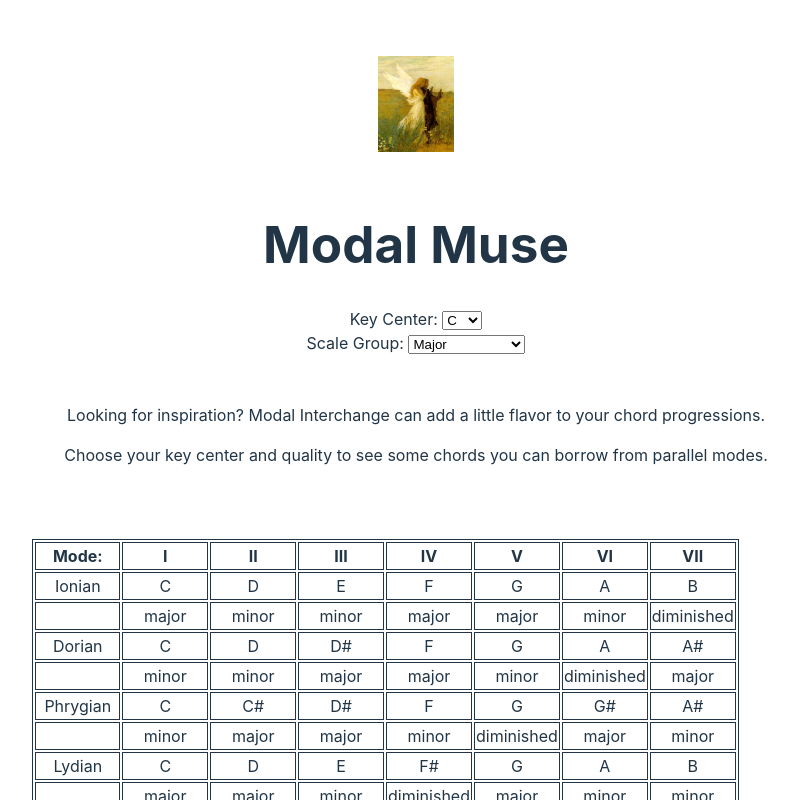
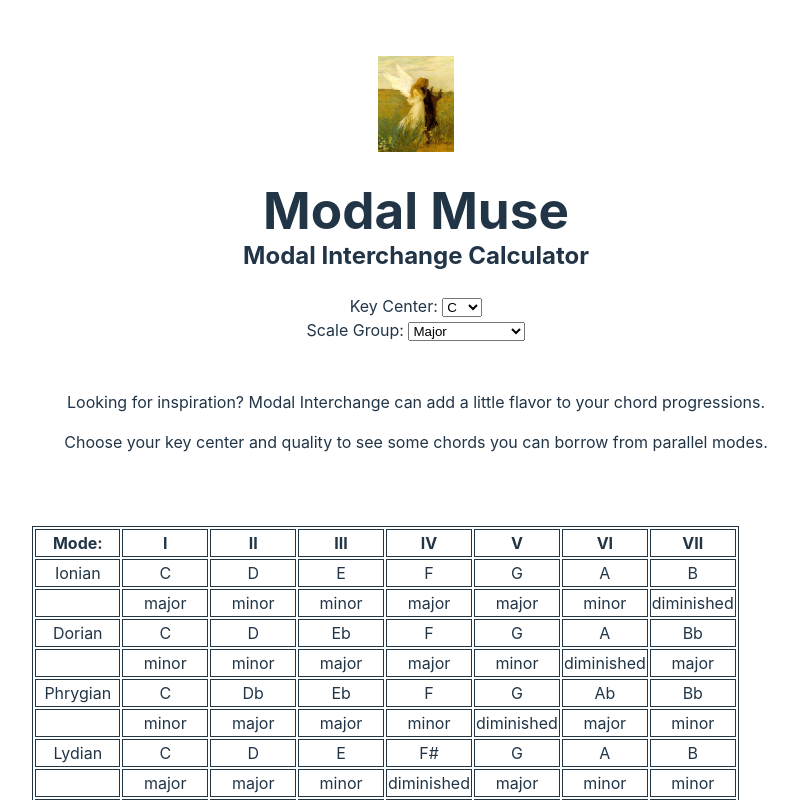
Before and after one commit to jef4490/modal-muse, a React (Vite) app: page / in a window 1280 px wide. Shown: the top 800 px of the page, without its empty margins (224-1022 px from the left). Built offline with nearby package versions, Linux system fonts and the light colour scheme.

Commit message:
spell result diatonically

```diff
--- a/src/App.jsx
+++ b/src/App.jsx
@@ -21,10 +21,11 @@ function App() {
         <img src={museImg} className="muse" alt="React logo" />
       </div>
       <h1>Modal Muse</h1>
+      <h2>Modal Interchange Calculator</h2>
       <div>
       <label>Key Center: </label>
       <select name="key-center" id="key-center" value={keyCenter} onChange={(event) => setKeyCenter(() => event.target.value)}>
-        {Object.values(pitches).map((pitch, i) => <option value={pitch.value} key={i}>{pitch.name}</option>)}
+        {Object.values(pitches).map((pitch, i) => <option value={pitch.value} key={i}>{pitch.names[0]}</option>)}
       </select>
       <br/>
       <label>Scale Group: </label>
@@ -43,7 +44,7 @@ function App() {
         </p>
       </div>
       <br/>
-      <table class="model-table">
+      <table className="model-table">
         <thead>
           <TableHeader />
         </thead>
--- a/src/calculators/scaleCalculator.js
+++ b/src/calculators/scaleCalculator.js
@@ -1,7 +1,31 @@
-import { pitches } from "../constants/constants.js"
+import { pitches, diatonicNotes } from "../constants/constants.js"
 
 export const getScale = (scale) => {
-    return scale.map((scaleDegree) =>
-        { return pitches[scaleDegree%12].name
+    let previousNoteName = null;
+    return scale.map((scaleDegree) => {
+        let result = findDiatonicNameForPitch(pitches[scaleDegree%12], previousNoteName)
+        previousNoteName = result;
+        return result;
     });
 }
+
+function findDiatonicNameForPitch(pitch, previousNoteName){
+    if(previousNoteName === null){
+        return pitch.names[0];
+    }
+    let letterName = diatonicNotes[(getIndexOfDiatonicNote(previousNoteName)+1)%7];
+    return pitch.names.find(name => name[0] === letterName);
+}
+
+function getIndexOfDiatonicNote(pitch){
+    var letterName = pitch[0];
+    let i = 0;
+    while(diatonicNotes[i] != letterName){
+        i++;
+        if(i > 100){
+            break;
+        }
+    }
+
+    return i;
+}
--- a/src/constants/constants.js
+++ b/src/constants/constants.js
@@ -1,17 +1,21 @@
 export const pitches = {
-    0: { value: 0, name: "C"},
-    1: { value: 1, name: "C#"},
-    2: { value: 2, name: "D"},
-    3: { value: 3, name: "D#"},
-    4: { value: 4, name: "E"},
-    5: { value: 5, name: "F"},
-    6: { value: 6, name: "F#"},
-    7: { value: 7, name: "G"},
-    8: { value: 8, name: "G#"},
-    9: { value: 9, name: "A"},
-    10: { value: 10, name: "A#"},
-    11: { value: 11, name: "B"},
+    0: { value: 0, names: ["C", "B#", "Dbb"]},
+    1: { value: 1, names: ["C#", "Bx", "Db"]},
+    2: { value: 2, names: ["D", "Cx", "Ebb"]},
+    3: { value: 3, names: ["D#", "Eb", "Fbb"]},
+    4: { value: 4, names: ["E", "Dx", "Fb"]},
+    5: { value: 5, names: ["F", "E#", "Gbb"]},
+    6: { value: 6, names: ["F#", "Ex", "Gb"]},
+    7: { value: 7, names: ["G", "Fx", "Abb"]},
+    8: { value: 8, names: ["G#", "Ab"]},
+    9: { value: 9, names: ["A", "Gx", "Bbb"]},
+    10: { value: 10, names: ["A#", "Bb"]},
+    11: { value: 11, names: ["B", "Ax", "Cb"]},
 }
+
+export const diatonicNotes = [
+    "A", "B", "C", "D", "E", "F", "G"
+]
 
 export const scales = {
     major: [0, 2, 4, 5, 7, 9, 11],
--- a/src/index.css
+++ b/src/index.css
@@ -70,3 +70,10 @@ button:focus-visible {
 table, th, td, tr.model-table{
   border: 1px solid;
 }
+h1{
+  margin-top: 0em;
+  margin-bottom: 0em;
+}
+h2{
+  margin-top: 0em;
+}
```
